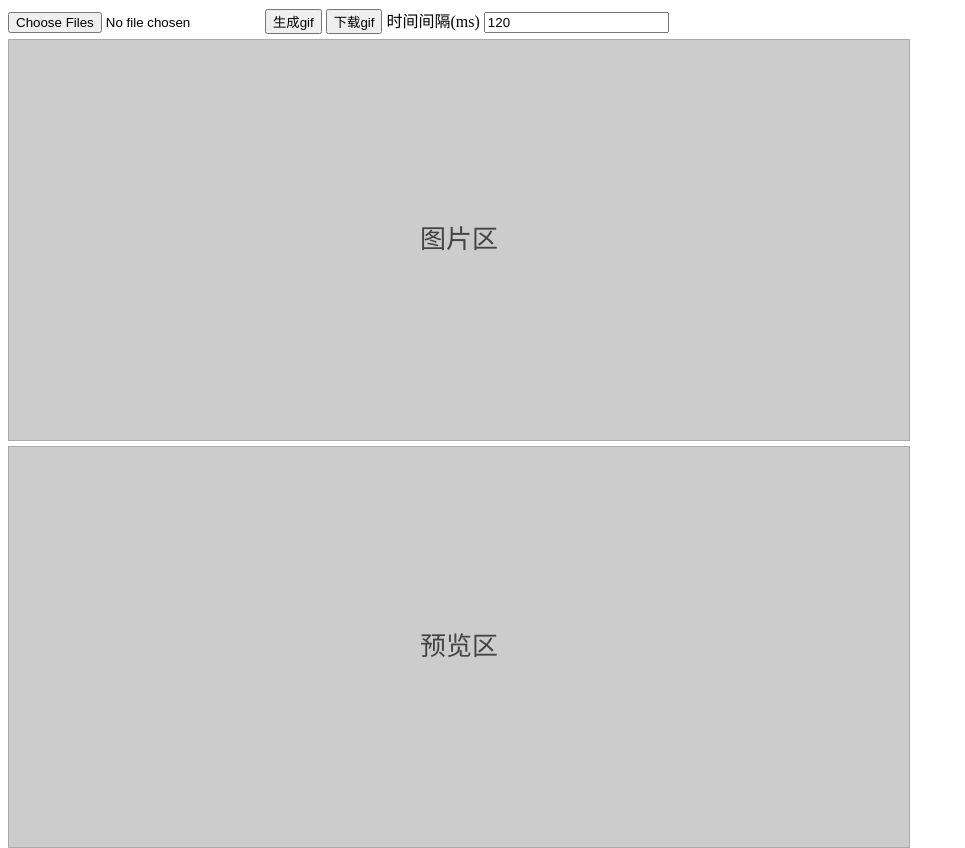
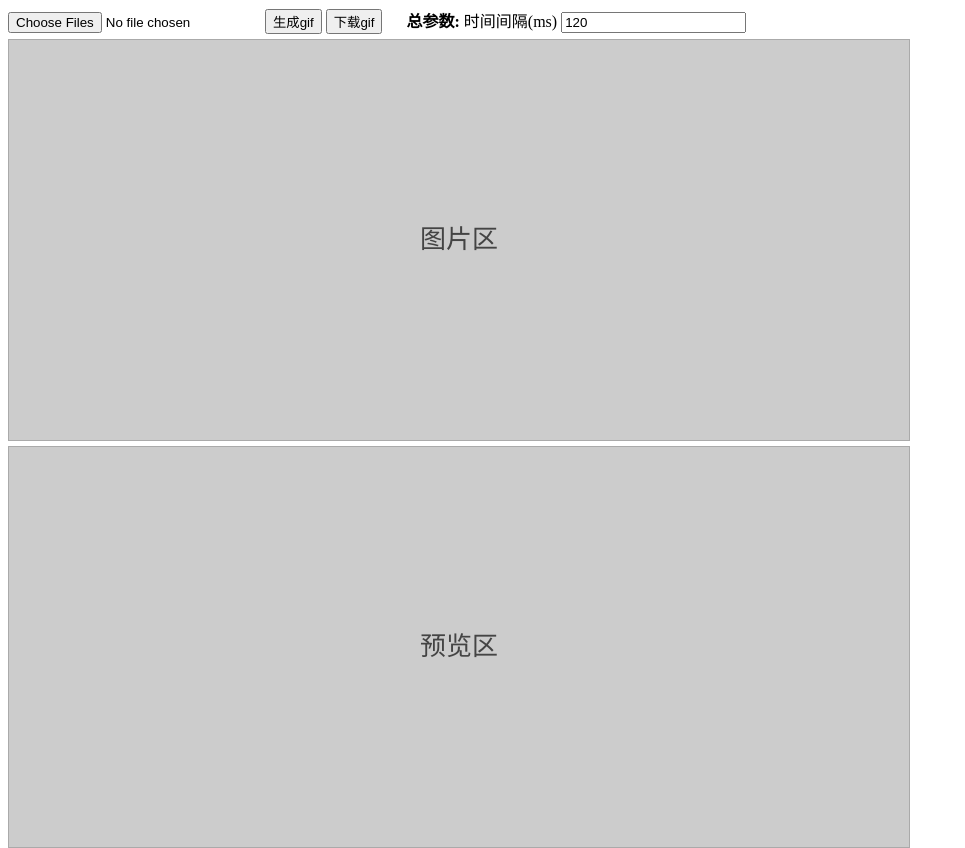
Before and after one commit to kitbear/kitbear.github.io, a plain HTML site: page canvas/uploadImg.html in a window 1280 px wide. Shown: the whole page, without its empty margins (0-965 px from the left). Drawn offline with Linux system fonts and the light colour scheme.

Commit message:
imagesToGif

```diff
--- a/canvas/uploadImg.html
+++ b/canvas/uploadImg.html
@@ -55,6 +55,7 @@
 			<input type="file" accept="image/*" name="pics" id="pics" multiple />
 			<input type="button" id="convertBtn" value="生成gif" />
 			<input type="button" id="downloadBtn" value="下载gif" />
+			<span style="font-weight:bolder;margin-left:20px">总参数:</span>
 			<label for="animateSecond">时间间隔(ms)</label>
 			<input type="text" id="animateSecond" value="120" />
 		</div>
```
